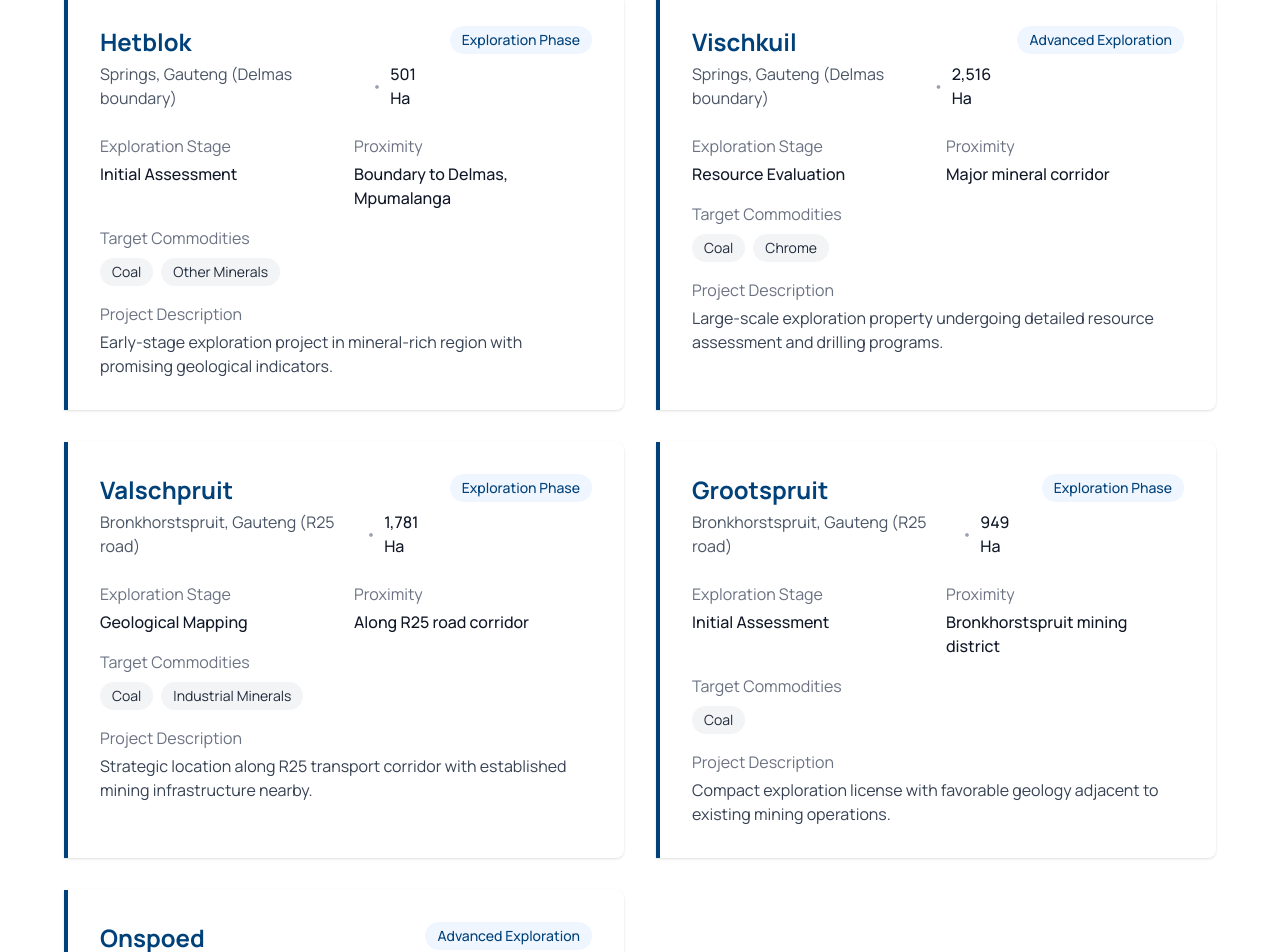
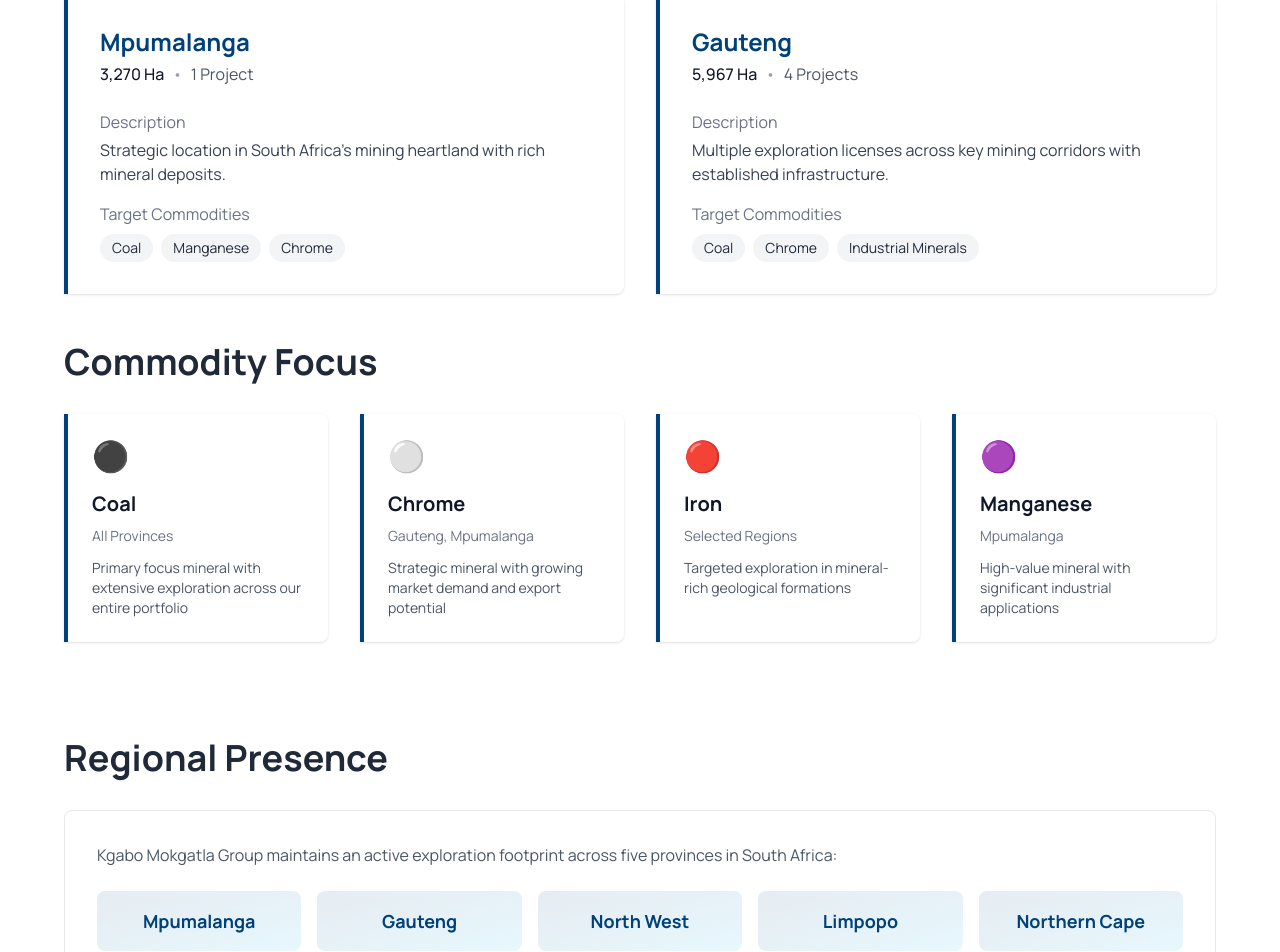
Before and after one commit to munashex/Kgabo, a React (Vite) app: page /exploration in a window 1280 px wide. Shown: the part 1000-1952 px from the top of the page. Built offline with nearby package versions, Linux system fonts and the light colour scheme; what tailwindcss-animated would draw is missing.

Commit message:
updated exploration page

```diff
--- a/src/Pages/Exploration.jsx
+++ b/src/Pages/Exploration.jsx
@@ -3,60 +3,59 @@
 import { SEO_CONFIG } from '../constants/seo'
 
 const ExplorationProjects = () => {
-    const explorationProjects = [
+    const totalArea = 9237;
+
+    const provinceFootprint = [
         {
-            name: "Hetblok",
-            location: "Springs, Gauteng (Delmas boundary)",
-            area: "501 Ha",
-            status: "Exploration Phase",
-            stage: "Initial Assessment",
-            commodities: ["Coal", "Other Minerals"],
-            description: "Early-stage exploration project in mineral-rich region with promising geological indicators.",
-            distance: "Boundary to Delmas, Mpumalanga"
+            province: "Mpumalanga",
+            area: "3,270 Ha",
+            projects: 1,
+            description: "Strategic location in South Africa's mining heartland with rich mineral deposits.",
+            commodities: ["Coal", "Manganese", "Chrome"]
         },
         {
-            name: "Vischkuil",
-            location: "Springs, Gauteng (Delmas boundary)",
-            area: "2,516 Ha",
-            status: "Advanced Exploration",
-            stage: "Resource Evaluation",
-            commodities: ["Coal", "Chrome"],
-            description: "Large-scale exploration property undergoing detailed resource assessment and drilling programs.",
-            distance: "Major mineral corridor"
-        },
-        {
-            name: "Valschpruit",
-            location: "Bronkhorstspruit, Gauteng (R25 road)",
-            area: "1,781 Ha",
-            status: "Exploration Phase",
-            stage: "Geological Mapping",
-            commodities: ["Coal", "Industrial Minerals"],
-            description: "Strategic location along R25 transport corridor with established mining infrastructure nearby.",
-            distance: "Along R25 road corridor"
-        },
-        {
-            name: "Grootspruit",
-            location: "Bronkhorstspruit, Gauteng (R25 road)",
-            area: "949 Ha",
-            status: "Exploration Phase",
-            stage: "Initial Assessment",
-            commodities: ["Coal"],
-            description: "Compact exploration license with favorable geology adjacent to existing mining operations.",
-            distance: "Bronkhorstspruit mining district"
-        },
-        {
-            name: "Onspoed",
-            location: "Balmoral, Mpumalanga (N4 road)",
-            area: "3,270 Ha",
-            status: "Advanced Exploration",
-            stage: "Resource Evaluation",
-            commodities: ["Coal", "Manganese", "Chrome"],
-            description: "Major exploration property in Mpumalanga's mining heartland with multi-commodity potential.",
-            distance: "Proximity to N4 national highway"
+            province: "Gauteng",
+            area: "5,967 Ha",
+            projects: 4,
+            description: "Multiple exploration licenses across key mining corridors with established infrastructure.",
+            commodities: ["Coal", "Chrome", "Industrial Minerals"]
         }
     ];
 
-    const totalArea = 9237;
+    const commodityFocus = [
+        {
+            commodity: "Coal",
+            icon: "⚫",
+            coverage: "All Provinces",
+            description: "Primary focus mineral with extensive exploration across our entire portfolio"
+        },
+        {
+            commodity: "Chrome",
+            icon: "⚪",
+            coverage: "Gauteng, Mpumalanga",
+            description: "Strategic mineral with growing market demand and export potential"
+        },
+        {
+            commodity: "Iron",
+            icon: "🔴",
+            coverage: "Selected Regions",
+            description: "Targeted exploration in mineral-rich geological formations"
+        },
+        {
+            commodity: "Manganese",
+            icon: "🟣",
+            coverage: "Mpumalanga",
+            description: "High-value mineral with significant industrial applications"
+        }
+    ];
+
+    const regionalFootprint = [
+        "Mpumalanga",
+        "Gauteng",
+        "North West",
+        "Limpopo",
+        "Northern Cape"
+    ];
 
     return (
         <>
@@ -77,7 +76,7 @@
                 <div className="relative h-full flex items-center px-4 lg:px-16">
                     <div className="max-w-3xl space-y-4 lg:space-y-6">
                         <h1 className="text-3xl md:text-4xl lg:text-7xl font-bold text-white">
-                            Our Exploration Portfolio
+                            Our Exploration Footprint
                         </h1>
 
                         <h2 className="text-lg md:text-xl lg:text-2xl font-medium text-white max-w-2xl">
@@ -93,14 +92,14 @@
                         <div className="flex flex-wrap gap-4 pt-4">
                             <div className="bg-white/10 backdrop-blur-sm rounded-lg p-3 lg:p-4">
                                 <div className="text-xl lg:text-2xl font-bold text-white">5</div>
-                                <div className="text-white/80 text-sm lg:text-base">Active Projects</div>
+                                <div className="text-white/80 text-sm lg:text-base">Provinces</div>
                             </div>
                             <div className="bg-white/10 backdrop-blur-sm rounded-lg p-3 lg:p-4">
                                 <div className="text-xl lg:text-2xl font-bold text-white">{totalArea.toLocaleString()} Ha</div>
                                 <div className="text-white/80 text-sm lg:text-base">Total Area</div>
                             </div>
                             <div className="bg-white/10 backdrop-blur-sm rounded-lg p-3 lg:p-4">
-                                <div className="text-xl lg:text-2xl font-bold text-white">5+</div>
+                                <div className="text-xl lg:text-2xl font-bold text-white">4+</div>
                                 <div className="text-white/80 text-sm lg:text-base">Target Commodities</div>
                             </div>
                         </div>
@@ -108,11 +107,11 @@
                 </div>
             </div>
 
-            {/* Exploration Projects Grid */}
+            {/* Provincial Footprint */}
             <div className="mt-12 lg:mt-28 px-4 lg:px-16">
                 <div className="mb-8 lg:mb-12">
                     <h2 className="text-2xl font-bold lg:text-4xl mb-4">
-                        Exploration Projects
+                        Provincial Footprint
                     </h2>
                     <p className="text-lg lg:text-xl lg:max-w-3xl">
                         Our strategic exploration portfolio spans {totalArea.toLocaleString()} hectares across
@@ -121,43 +120,34 @@
                 </div>
 
                 <div className="grid grid-cols-1 lg:grid-cols-2 gap-6 lg:gap-8 mb-12">
-                    {explorationProjects.map((project) => (
+                    {provinceFootprint.map((province) => (
                         <div
-                            key={project.name}
+                            key={province.province}
                             className="bg-white border-l-4 border-[#004179] rounded-r-lg p-6 lg:p-8 shadow-sm hover:shadow-md transition-shadow duration-300"
                         >
                             <div className="flex flex-col sm:flex-row sm:items-start justify-between mb-4 gap-3">
                                 <div className="flex-1">
                                     <h3 className="text-xl lg:text-2xl font-bold text-[#004179]">
-                                        {project.name}
+                                        {province.province}
                                     </h3>
                                     <div className="flex flex-col sm:flex-row sm:items-center gap-1 sm:gap-2 mt-1">
-                                        <span className="text-gray-600">{project.location}</span>
+                                        <span className="font-medium text-gray-900">{province.area}</span>
                                         <span className="hidden sm:inline text-gray-400">•</span>
-                                        <span className="font-medium text-gray-900">{project.area}</span>
+                                        <span className="text-gray-600">{province.projects} {province.projects === 1 ? 'Project' : 'Projects'}</span>
                                     </div>
                                 </div>
-                                <span className="px-3 py-1 bg-blue-50 text-[#004179] text-sm font-medium rounded-full self-start sm:self-auto">
-                                    {project.status}
-                                </span>
                             </div>
 
                             <div className="space-y-4 mt-6">
-                                <div className="grid grid-cols-1 sm:grid-cols-2 gap-4">
-                                    <div>
-                                        <div className="text-gray-500 mb-1">Exploration Stage</div>
-                                        <div className="font-medium text-gray-900">{project.stage}</div>
-                                    </div>
-                                    <div>
-                                        <div className="text-gray-500 mb-1">Proximity</div>
-                                        <div className="font-medium text-gray-900">{project.distance}</div>
-                                    </div>
+                                <div>
+                                    <div className="text-gray-500 mb-1">Description</div>
+                                    <p className="text-gray-700">{province.description}</p>
                                 </div>
 
                                 <div>
                                     <div className="text-gray-500 mb-2">Target Commodities</div>
                                     <div className="flex flex-wrap gap-2">
-                                        {project.commodities.map((commodity, idx) => (
+                                        {province.commodities.map((commodity, idx) => (
                                             <span
                                                 key={idx}
                                                 className="px-3 py-1 bg-gray-100 text-gray-800 text-sm rounded-full"
@@ -167,14 +157,54 @@
                                         ))}
                                     </div>
                                 </div>
-
-                                <div>
-                                    <div className="text-gray-500 mb-1">Project Description</div>
-                                    <p className="text-gray-700">{project.description}</p>
-                                </div>
                             </div>
                         </div>
                     ))}
+                </div>
+
+                {/* Commodity Focus */}
+                <div className="mb-12 lg:mb-24">
+                    <h2 className="text-2xl font-bold lg:text-4xl mb-8">
+                        Commodity Focus
+                    </h2>
+
+                    <div className="grid grid-cols-1 md:grid-cols-2 lg:grid-cols-4 gap-6 lg:gap-8">
+                        {commodityFocus.map((item) => (
+                            <div
+                                key={item.commodity}
+                                className="bg-white border-l-4 border-[#004179] rounded-r-lg p-6 shadow-sm"
+                            >
+                                <div className="text-3xl mb-4">{item.icon}</div>
+                                <h3 className="text-xl font-bold text-gray-900 mb-2">{item.commodity}</h3>
+                                <div className="text-sm text-gray-500 mb-3">{item.coverage}</div>
+                                <p className="text-gray-600 text-sm">{item.description}</p>
+                            </div>
+                        ))}
+                    </div>
+                </div>
+
+                {/* Regional Presence */}
+                <div className="mb-12 lg:mb-24">
+                    <h2 className="text-2xl font-bold lg:text-4xl mb-8">
+                        Regional Presence
+                    </h2>
+
+                    <div className="bg-white rounded-lg border border-gray-200 p-6 lg:p-8">
+                        <p className="text-gray-600 mb-6">
+                            Kgabo Mokgatla Group maintains an active exploration footprint across five provinces in South Africa:
+                        </p>
+
+                        <div className="grid grid-cols-2 md:grid-cols-3 lg:grid-cols-5 gap-4">
+                            {regionalFootprint.map((province) => (
+                                <div
+                                    key={province}
+                                    className="bg-linear-to-br from-[#004179]/10 to-[#04b7ef]/10 rounded-lg p-4 text-center"
+                                >
+                                    <div className="text-lg font-bold text-[#004179]">{province}</div>
+                                </div>
+                            ))}
+                        </div>
+                    </div>
                 </div>
 
                 {/* Portfolio Summary */}
@@ -192,8 +222,8 @@
                     <div className="grid grid-cols-1 md:grid-cols-3 gap-4 lg:gap-6">
                         <div className="text-center p-4 lg:p-6 bg-white rounded-lg border border-gray-200">
                             <div className="text-3xl lg:text-4xl font-bold text-[#004179] mb-2">5</div>
-                            <div className="text-base lg:text-lg font-medium text-gray-900">Active Projects</div>
-                            <div className="text-gray-600 text-sm lg:text-base mt-2">Across Gauteng & Mpumalanga</div>
+                            <div className="text-base lg:text-lg font-medium text-gray-900">Active Provinces</div>
+                            <div className="text-gray-600 text-sm lg:text-base mt-2">Strategic coverage</div>
                         </div>
 
                         <div className="text-center p-4 lg:p-6 bg-white rounded-lg border border-gray-200">
@@ -205,7 +235,7 @@
                         </div>
 
                         <div className="text-center p-4 lg:p-6 bg-white rounded-lg border border-gray-200">
-                            <div className="text-3xl lg:text-4xl font-bold text-[#004179] mb-2">5+</div>
+                            <div className="text-3xl lg:text-4xl font-bold text-[#004179] mb-2">4+</div>
                             <div className="text-base lg:text-lg font-medium text-gray-900">Mineral Commodities</div>
                             <div className="text-gray-600 text-sm lg:text-base mt-2">Diversified portfolio focus</div>
                         </div>
```
